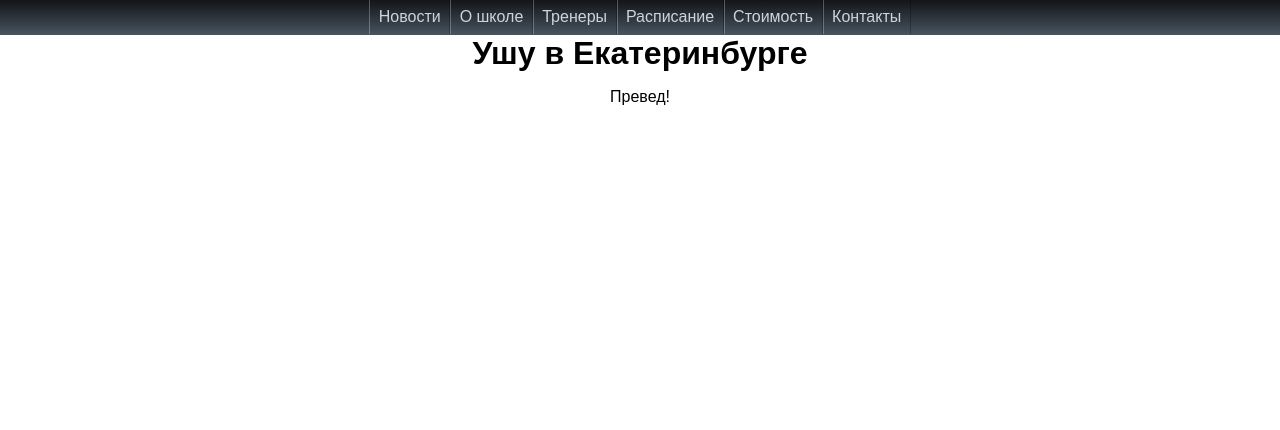
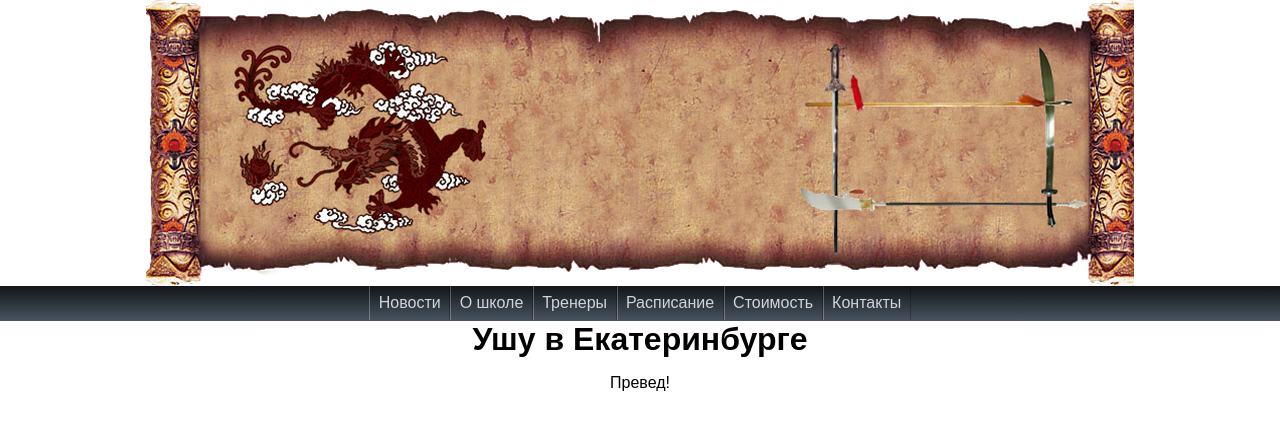
Before and after one commit to ukoloff/wushu, a Jekyll site: the page built from index.md, in a window 1280 px wide. Shown: the top 430 px of the page. Built offline with Jekyll 4.4.1, drawn with Linux system fonts in a browser that asks for light colours; Markdown is read by kramdown in place of the engine named in the settings.

Commit message:
Add header image

```diff
--- a/_layouts/default.html
+++ b/_layouts/default.html
@@ -5,10 +5,15 @@
     <meta name="viewport" content="width=device-width">
     <link rel="stylesheet" href="/css/qi.css">
 </head><body>
+
+<div id='header'></div>
+
 <div id='hmenu'>
 {% for z in site.data.hmenu %}<a
 href="{{z.url}}">{{z.text}}</a>{% endfor %}
 </div>
+
 <h1>{{ page.title }}</h1>
 {{ content }}
+
 </body></html>
--- a/css/qi.css
+++ b/css/qi.css
@@ -12,6 +12,14 @@ body {
 h1, h2, h3, h4, h5, h6 {
   margin: 0;
   padding: 0;
+}
+
+#header {
+  position: relative;
+  margin: auto;
+  width: 988px;
+  height: 286px;
+  background-image: url(/images/header.png);
 }
 
 #hmenu {
```
